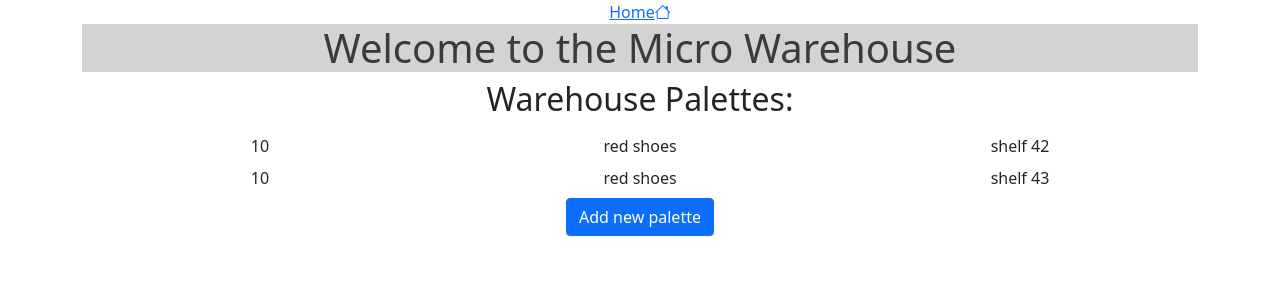
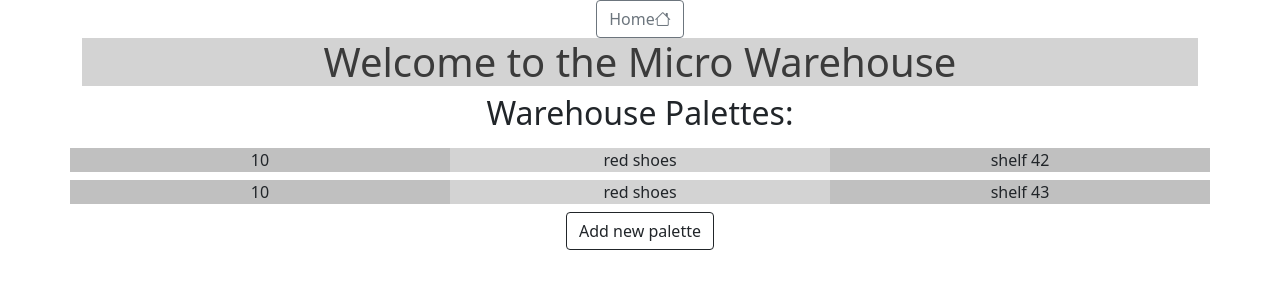
Before and after one commit to KlaraGtknst/tmp-Mircoservices, an Angular app in the folder MicroWarehouse/micro-warehouse-frontend/: page /store-tasks in a window 1280 px wide. Shown: the top 300 px of the page. Built offline with nearby package versions, Linux system fonts and the light colour scheme.

Commit message:
"changed buttons and added col-id in add-palette"

```diff
--- a/MicroWarehouse/micro-warehouse-frontend/src/app/app.component.html
+++ b/MicroWarehouse/micro-warehouse-frontend/src/app/app.component.html
@@ -7,7 +7,7 @@
       <!--div means "HTML Document Division Element", equivalent to a container-->
       <!--<a class="btn btn-primary mx-1" href="/home"><i class </a>-->
 
-    <a href="home">Home<i class="bi-house"></i></a><h1>Welcome to the Micro Warehouse</h1>
+    <a class="btn btn-outline-secondary" href="home">Home<i class="bi-house"></i></a><h1>Welcome to the Micro Warehouse</h1>
 
 
   </div>
--- a/MicroWarehouse/micro-warehouse-frontend/src/app/components/add-palette/add-palette.component.html
+++ b/MicroWarehouse/micro-warehouse-frontend/src/app/components/add-palette/add-palette.component.html
@@ -32,7 +32,7 @@
 
     <div class="row d-flex justify-content-center my-2">
         <div class="col d-flex justify-content-center">
-            <button class="btn btn-primary" (click)="addPalette()">Add</button>
+            <button class="btn btn-outline-dark" (click)="addPalette()">Add</button>
         </div>
     </div>
 
--- a/MicroWarehouse/micro-warehouse-frontend/src/app/components/home/home.component.html
+++ b/MicroWarehouse/micro-warehouse-frontend/src/app/components/home/home.component.html
@@ -2,14 +2,14 @@
 <div class="container text-center">
     <div class="row my-2">
         <div class="col-sm">
-        <a type="button" href= "store-tasks" class="button b1">Store Tasks</a>
+        <a type="button" href= "store-tasks" class="btn btn-outline-dark">Store Tasks</a>
         </div>
     </div>
 
     <div class="row my-2">
         <!--Second row class is necessary, otherwise buttons will be in the same row-->
         <div class="col-sm">
-        <button type="button" href="pick-tasks" class="button b1">Pick Tasks</button>
+        <button type="button" href="pick-tasks" class="btn btn-outline-dark">Pick Tasks</button>
         </div>
     </div>
 
--- a/MicroWarehouse/micro-warehouse-frontend/src/app/components/home/home.component.scss
+++ b/MicroWarehouse/micro-warehouse-frontend/src/app/components/home/home.component.scss
@@ -1,6 +1,4 @@
-
-
-.b1 {
+/*.b1 {
     background-color: rgb(71, 71, 71);
     color: white;             //Schriftfarbe
     padding: 10px 16px;         //Groesse
@@ -12,4 +10,4 @@
     font-size: 16px;
     margin: 0,5px;              //space to top and bottom
     cursor: default;            //default = Maus, pointer = Zeigerfinger, none, cf. https://developer.mozilla.org/de/docs/Web/CSS/cursor
-}
+}*/
--- a/MicroWarehouse/micro-warehouse-frontend/src/app/components/store-tasks/store-tasks.component.html
+++ b/MicroWarehouse/micro-warehouse-frontend/src/app/components/store-tasks/store-tasks.component.html
@@ -8,15 +8,15 @@
 
     <div class="row my-2 d-flex justify-content-center" *ngFor="let pal of palettes">
 
-        <div class="col-4 d-flex justify-content-center">
+        <div id="col-amount" class="col-4 d-flex justify-content-center">
             <label>{{pal.amount}} </label>
         </div>
 
-        <div class="col-4 d-flex justify-content-center">
+        <div id="col-product" class="col-4 d-flex justify-content-center">
             <label>{{pal.product}} </label>
         </div>
 
-        <div class="col-4 d-flex justify-content-center">
+        <div id="col-location" class="col-4 d-flex justify-content-center">
             <label>{{pal.location}} </label>
         </div>
 
@@ -24,7 +24,7 @@
 
     <div class="row my-2">
         <div class="col d-flex justify-content-center">
-            <a class="btn btn-primary" href="store-tasks/add-palette">Add new palette</a>
+            <a class="btn btn-outline-dark" href="store-tasks/add-palette">Add new palette</a>
         </div>
     </div>
 
--- a/MicroWarehouse/micro-warehouse-frontend/src/app/components/store-tasks/store-tasks.component.scss
+++ b/MicroWarehouse/micro-warehouse-frontend/src/app/components/store-tasks/store-tasks.component.scss
@@ -0,0 +1,12 @@
+//use ids to individulize the layout (class is for every object of the class, while id is for one object!
+#col-amount {
+    background-color: silver;
+}
+
+#col-product{
+    background-color: lightgray;
+}
+
+#col-location {
+    background-color: silver;
+}
```
